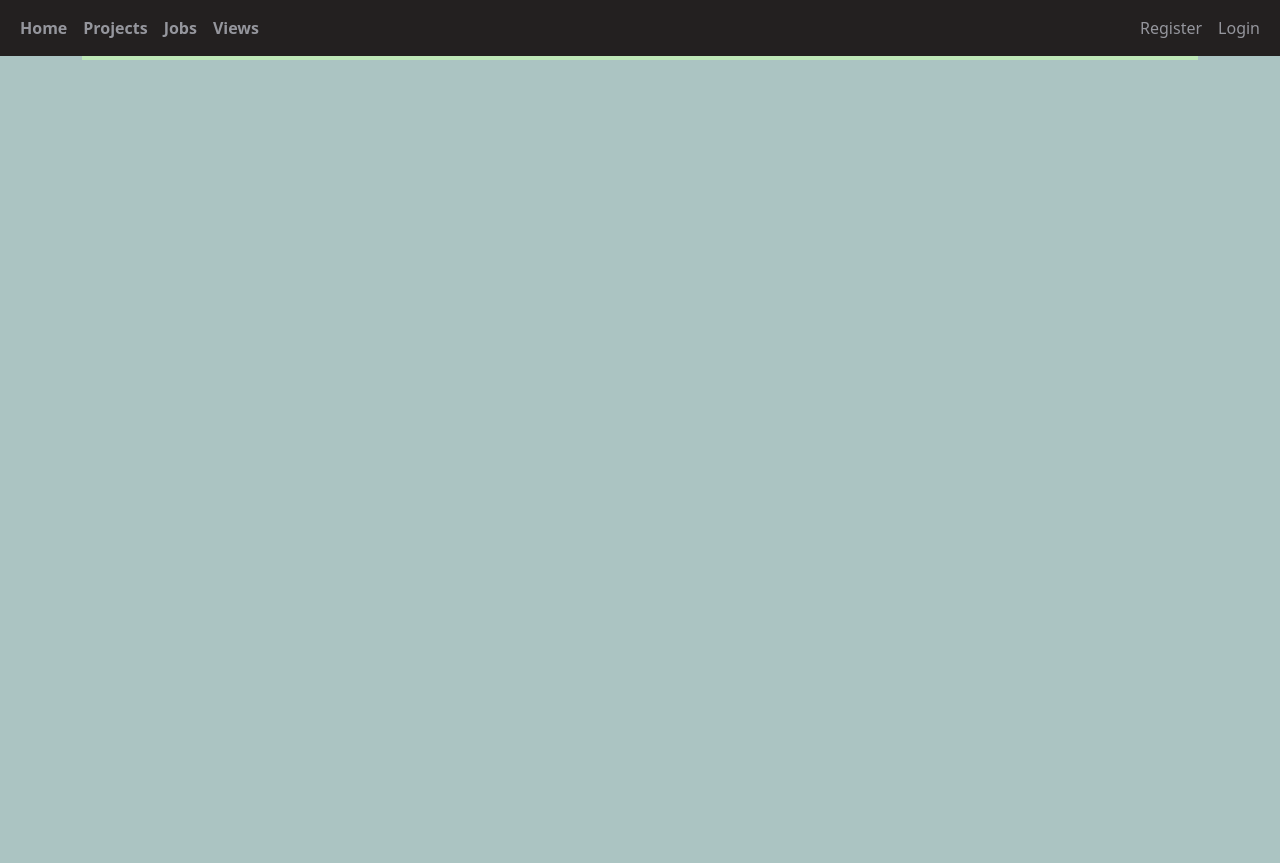
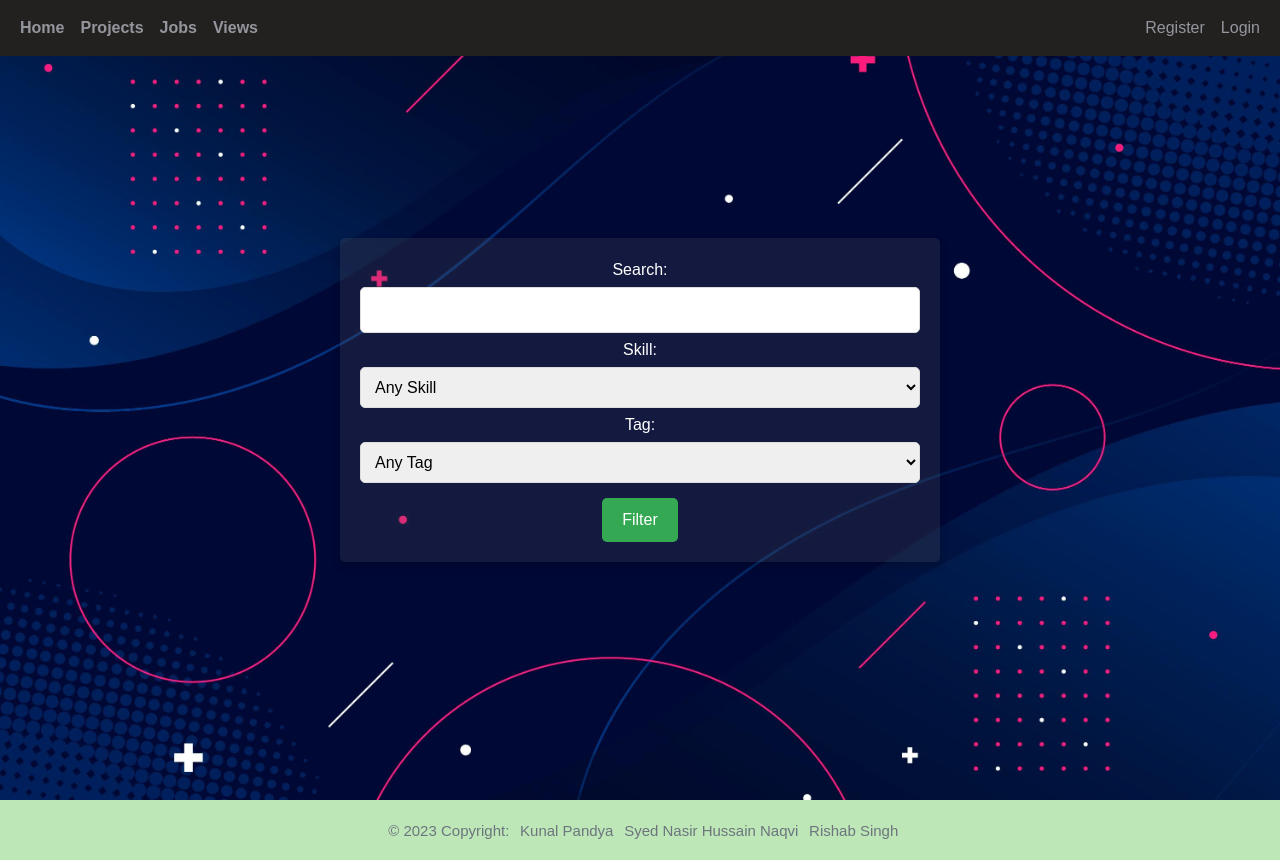
Before and after one commit to kunalpanda/DBMS_Final_Proj, a PHP site: page / in a window 1280 px wide. Before the commit the page ends 60 px from the top, so only its background shows below. Run offline with PHP 8.4, Linux system fonts and the light colour scheme; data that the repository does not hold is empty; some libraries are stand-ins or nearby versions.

Commit message:
Add styling to index.php

```diff
--- a/css/main.css
+++ b/css/main.css
@@ -4,6 +4,5 @@ html {
 }
 
 body{
-  background-color: #abc4c2;
   height: 100%;
 }
--- a/index.php
+++ b/index.php
@@ -1,18 +1,76 @@
 <?php
-include "header.php"
+include "header.php"; // Make sure this includes your navigation and any session management
 ?>
+
+<!DOCTYPE html>
+<html lang="en">
 <head>
     <meta charset="UTF-8">
     <meta name="viewport" content="width=device-width, initial-scale=1.0">
     <link rel="stylesheet" type="text/css" href="./css/main.css">
-    <title>Home</title>
-    </head>
-    <body>
-        <div class="container">
+    <title>Service Search</title>
+</head>
+<body>
+    <div class="main-content">
+        <div class="search-area">
+            <?php include "search.php"; // Include the search bar from search.php ?>
+        </div>
+    </div>
 
-        <div>
-    </body>
+    <style>
+        body {
+            font-family: 'Arial', sans-serif;
+            margin: 0;
+            padding: 0;
+        }
+        .main-content {
+            height: 100vh;
+            display: flex;
+            flex-direction: column;
+            justify-content: center;
+            align-items: center;
+            text-align: center;
+            background-size: cover;
+            background-image: url("background.jpg");
+        }
+        .search-area {
+            color: White;
+            padding: 20px;
+            border-radius: 5px;
+            background: rgba(101, 101, 101, 0.2);
+            box-shadow: 0 4px 8px rgba(0, 0, 0, 0.2);
+            width: 50%;
+            max-width: 600px;
+        }
+        .searchbar {
+            display: flex;
+            flex-direction: column;
+            align-items: center;
+        }
+        .searchbar input[type="text"],
+        .searchbar select {
+            width: 100%;
+            padding: 10px;
+            margin: 5px 0;
+            border-radius: 5px;
+            border: 1px solid #ddd;
+        }
+        .searchbar input[type="submit"] {
+            padding: 10px 20px;
+            background-color: #34a853;
+            color: white;
+            border: none;
+            border-radius: 5px;
+            cursor: pointer;
+            margin-top: 10px;
+        }
+        .searchbar input[type="submit"]:hover {
+            background-color: #2c7c4b;
+        }
+    </style>
+</body>
+</html>
 
 <?php
-include "footer.php";
+include "footer.php"; // Include the footer
 ?>
--- a/jobpage.php
+++ b/jobpage.php
@@ -2,9 +2,6 @@
 include 'header.php';
 require_once './db/dbh.inc.php';
 
-echo "<div class='continer' style='margin-top:100px'>";
-include_once 'search.php'; // Include the search bar functionality
-echo "</div>";
 
 // Define variables for search and filters
 $search = isset($_GET['search']) ? mysqli_real_escape_string($conn, $_GET['search']) : null;
@@ -92,7 +89,7 @@ $result = mysqli_stmt_get_result($stmt);
 </head>
 <body>
 
-<div class="d-flex flex-column min-vh-100" style="align-items:center">
+<div class="d-flex flex-column min-vh-100" style="align-items:center; margin-top:100px;">
 <div class='job-container'>
 
 <?php
--- a/search.php
+++ b/search.php
@@ -13,7 +13,7 @@ function getDropdownOptions($conn, $query) {
 
 // Search form
 function displaySearchForm($conn) {
-    echo '<form action="jobpageJSON.php" class="searchbar" method="GET">
+    echo '<form action="jobpage.php" class="searchbar" method="GET">
         Search: <input type="text" name="search" />
         Skill:
         <select name="skill">
```
Also changed, not shown: background.jpg (added).
